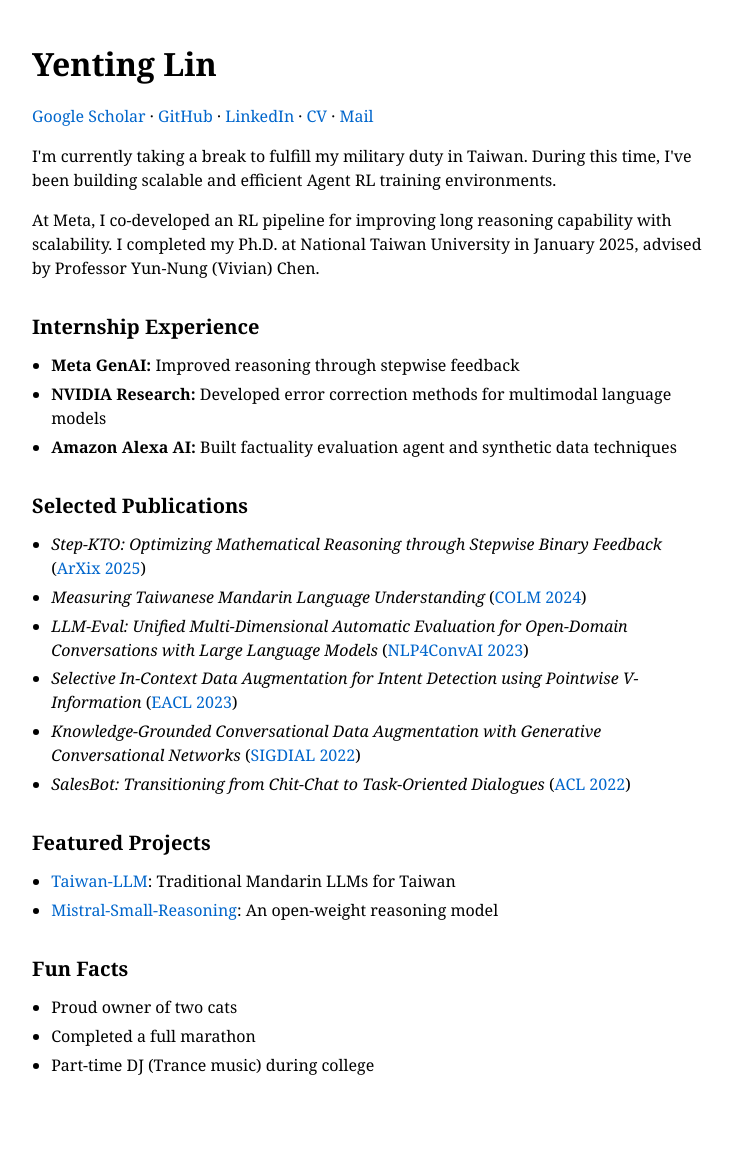
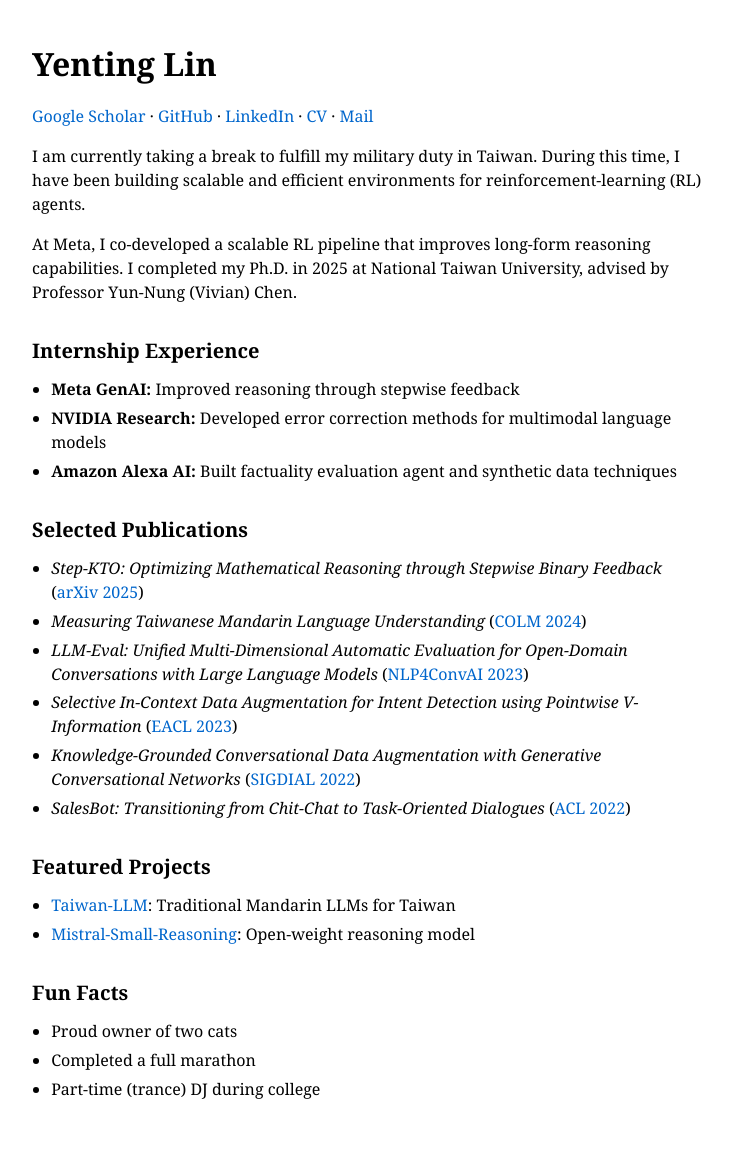
Before and after one commit to adamlin120/adamlin120.github.io, a Jekyll site: the page built from index.md, in a window 1280 px wide. Shown: the whole page, without its empty margins (268-1001 px from the left). Built offline with Jekyll 4.4.1, drawn with Linux system fonts in a browser that asks for light colours; our own code applies the rules of GitHub Pages for plain Markdown files; before the commit the page ends 1133 px from its top, so only the background shows below that.

Commit message:
fix typo

```diff
--- a/_layouts/homepage.html
+++ b/_layouts/homepage.html
@@ -80,13 +80,13 @@
 
     <!-- Intro paragraph -->
     <p>
-      I'm currently taking a break to fulfill my military duty in Taiwan. During this time,
-      I've been building scalable and efficient Agent RL training environments.
+      I am currently taking a break to fulfill my military duty in Taiwan. During this time,
+      I have been building scalable and efficient environments for reinforcement-learning (RL) agents.
     </p>
 
     <p>
-      At Meta, I co-developed an RL pipeline for improving long reasoning capability with scalability.
-      I completed my Ph.D. at National Taiwan University in January 2025, advised by Professor Yun-Nung (Vivian) Chen.
+      At Meta, I co-developed a scalable RL pipeline that improves long-form reasoning capabilities.
+      I completed my Ph.D. in 2025 at National Taiwan University, advised by Professor Yun-Nung (Vivian) Chen.
     </p>
 
     <!-- Experience -->
@@ -100,7 +100,7 @@
     <!-- Selected Publications -->
     <h2>Selected Publications</h2>
     <ul>
-      <li><em>Step-KTO: Optimizing Mathematical Reasoning through Stepwise Binary Feedback</em> (<a href="https://arxiv.org/pdf/2501.10799">ArXix&nbsp;2025</a>)</li>
+      <li><em>Step-KTO: Optimizing Mathematical Reasoning through Stepwise Binary Feedback</em> (<a href="https://arxiv.org/pdf/2501.10799">arXiv 2025</a>)</li>
       <li><em>Measuring Taiwanese Mandarin Language Understanding</em> (<a href="https://arxiv.org/abs/2403.20180">COLM&nbsp;2024</a>)</li>
       <li><em>LLM-Eval: Unified Multi-Dimensional Automatic Evaluation for Open-Domain Conversations with Large Language Models</em> (<a href="https://aclanthology.org/2023.nlp4convai-1.5/">NLP4ConvAI&nbsp;2023</a>)</li>
       <li><em>Selective In-Context Data Augmentation for Intent Detection using Pointwise V-Information</em> (<a href="https://aclanthology.org/2023.eacl-main.107/">EACL&nbsp;2023</a>)</li>
@@ -112,7 +112,7 @@
     <h2>Featured Projects</h2>
     <ul>
       <li><a href="https://huggingface.co/collections/yentinglin/taiwan-llm-6523f5a2d6ca498dc3810f07">Taiwan-LLM</a>: Traditional Mandarin LLMs for Taiwan</li>
-      <li><a href="https://x.com/yentinglin56/status/1891371623837544859">Mistral-Small-Reasoning</a>: An open-weight reasoning model</li>
+      <li><a href="https://x.com/yentinglin56/status/1891371623837544859">Mistral-Small-Reasoning</a>: Open-weight reasoning model</li>
     </ul>
 
     <!-- Fun Facts -->
@@ -120,7 +120,7 @@
     <ul>
       <li>Proud owner of two cats</li>
       <li>Completed a full marathon</li>
-      <li>Part-time DJ (Trance music) during college</li>
+      <li>Part-time (trance) DJ during college</li>
     </ul>
   </main>
 </body>
```
